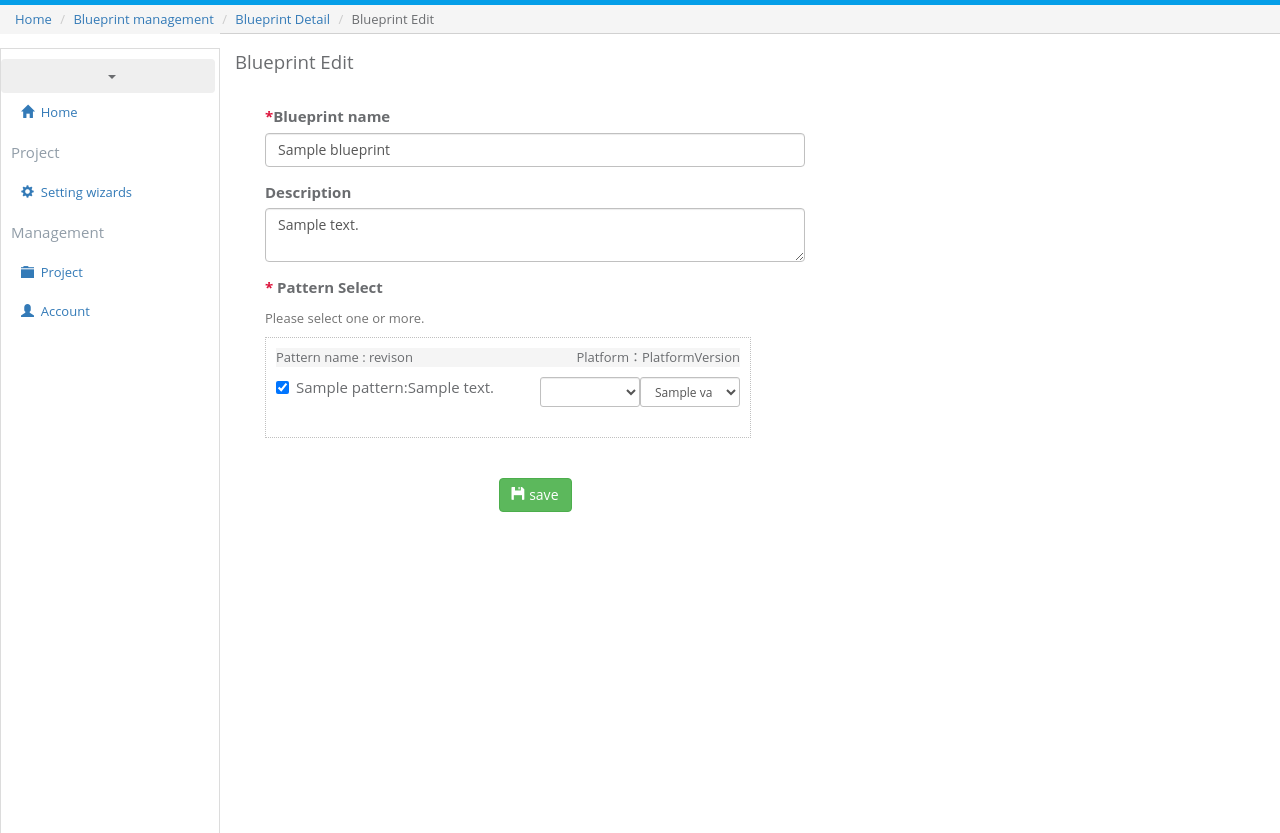
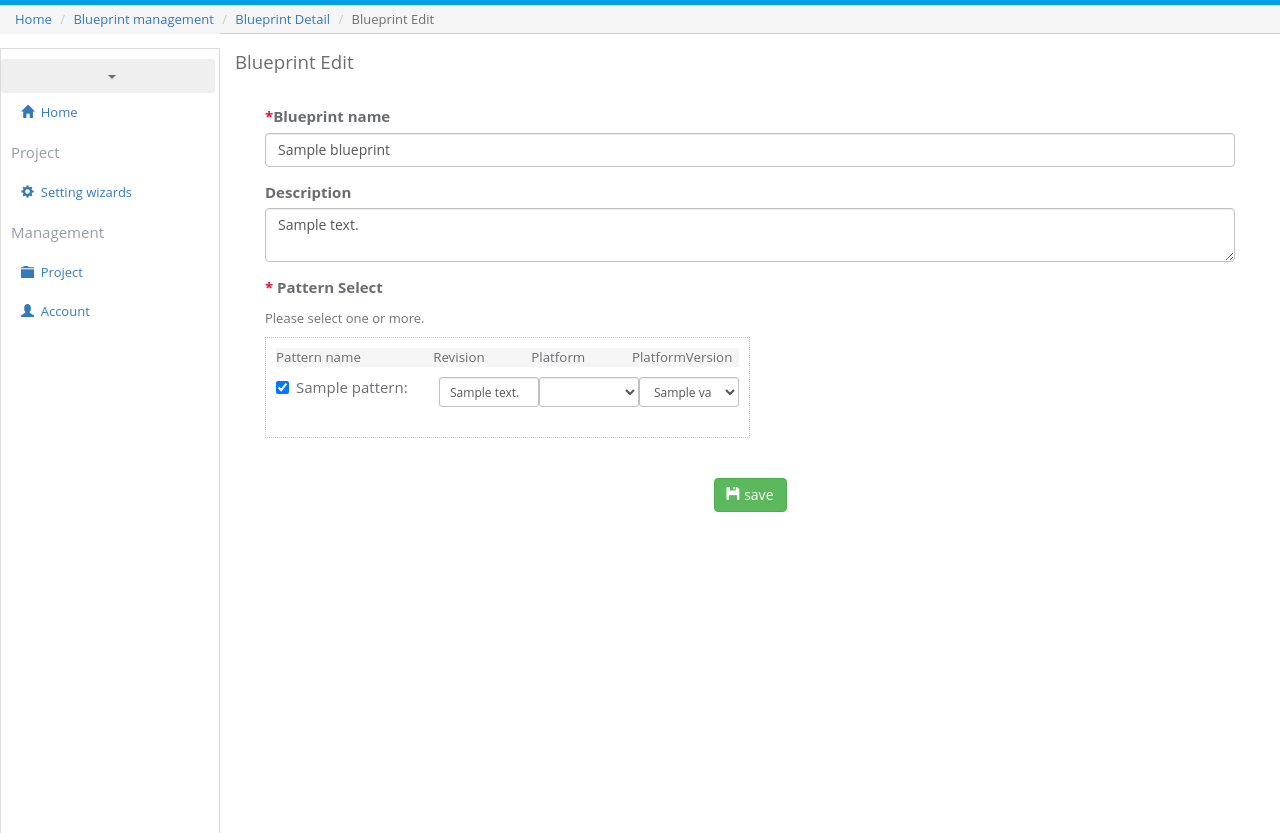
Before and after one commit to cloudconductor/cloud_conductor_gui, a Django app: template gui_app/templates/gui_app/blueprint/blueprintEdit.html in a window 1280 px wide. Shown: the part 35-868 px from the top of the page. Run offline with Django 3.2, Linux system fonts and the light colour scheme; tables that the repository leaves empty hold one stand-in row (values such as "Sample post"); the template is opened without the code that fills it: values that come from a table or form of the project are taken from there, most other values are stand-ins (such as "Sample title", 1, 10 or a date in 2020); lists and menus that the app fills with data are empty; some libraries are stand-ins or nearby versions.

Commit message:
Support to select revision when create blueprint

```diff
--- a/gui_app/static/gui_app/css/cc.css
+++ b/gui_app/static/gui_app/css/cc.css
@@ -116,18 +116,19 @@ button.cc-menu-change{
 }
 
 .cc-checkbox {
-    width:90%;
+    width:50%;
     border: dotted 1px #C0C0C0;
     padding: 10px 10px 10px 10px;
 }
 
 .cc-checkbox-var {
+    font-size: 10pt;
     width:100%;
     background-color:#F5F5F5;
 }
 
 .cc-select{
-    width:600px;
+    width 60%;
     padding: 30px;
     word-wrap:break-word;
 }
@@ -175,6 +176,12 @@ button.cc-menu-change{
 
 .right {
 	float:right;
+}
+
+.column_right {
+    margin-right: 5pt;
+    margin-left: 30pt;
+    float: right;
 }
 
 .button_button{
--- a/gui_app/templates/gui_app/blueprint/includes/formBlueprint.html
+++ b/gui_app/templates/gui_app/blueprint/includes/formBlueprint.html
@@ -5,8 +5,7 @@
 <div class="cc-select">
     <div class="form-group">
         <label><span id="req">*</span>Blueprint name</label>
-	        <input id="name" name="name" type="text" class="form-control" value="{{ blueprint.name }}">
-	        {{ form.name.errors }}
+        <input id="name" name="name" type="text" class="form-control" value="{{ blueprint.name }}"> {{ form.name.errors }}
     </div>
     <div class="form-group">
         <label>Description</label>
@@ -18,25 +17,33 @@
         <label for="pattern"><span id="req">*</span> Pattern Select</label>
         <p class="help-block">Please select one or more.</p>
         <div class="cc-checkbox vertical_middle">
-					<div class="cc-checkbox-var">Pattern name : revison <span class="right">Platform：PlatformVersion</span></div>
+            <div class="cc-checkbox-var">Pattern name
+                 <span class="column_right">PlatformVersion</span>
+                 <span class="column_right">Platform</span>
+                 <span class="column_right">Revision</span>
+            </div>
             {% for pt in patterns %}
-          <input type="hidden" name="revision" value="{'id': '{{ pt.id }}', 'revision': '{{ pt.revision }}'}"></input>
-					<div class="checkbox" style="height:40px;">
-						<label><input type="checkbox" name="pattern_id" value="{{ pt.id }}" {% for my in my_pattern %}{% ifequal my.id pt.id %} checked="checked" {% endifequal %}{% endfor %}>{{ pt.name }}:{{ pt.revision }}</label>
+            <div class="checkbox" style="height:40px;widht:100%;">
+                <label>
+                    <input type="checkbox" name="pattern_id" value="{{ pt.id }}" {% for my in my_pattern %}{% ifequal my.id pt.id %} checked="checked" {% endifequal %}{% endfor %}>
+					{{ pt.name }}:
+				</label>
                 <select name="platform_version" id="platform_version" class="form-control input-sm pull-right pull_100" style="width: 100px;">
-							  {% for b in platform_version%}
+                    {% for b in platform_version %}
                     <option value="{'id': '{{ pt.id }}', 'platform_version': '{{ b.value }}'}" {% for my in my_pattern %}{% ifequal my.id pt.id %}{% ifequal my.platform_version b.value %} selected="selected" {% endifequal %}{% endifequal %}{% endfor %}>
                         {{ b.value }}
                     </option>
                     {% endfor %}
                 </select>
                 <select name="platform" id="platform" class="form-control input-sm pull-right pull_100" style="width: 100px;">
-							  {% for b in platform%}
+                    {% for b in platform %}
                     <option value="{'id': '{{ pt.id }}', 'platform': '{{ b.value }}'}" {% for my in my_pattern %}{% ifequal my.id pt.id %}{% ifequal my.platform b.value %} selected="selected" {% endifequal %}{% endifequal %}{% endfor %}>
                         {{ b.value }}
                     </option>
                     {% endfor %}
                 </select>
+                <input type="text" id="{{ pt.id }}" class="form-control input-sm pull-right pull_100" name="_revision" value='{{ pt.revision }}'></input>
+                <input type="hidden" id="{{ pt.id }}" name="revision" value="{'id': '{{ pt.id }}', 'revision': '{{ pt.revision }}'}"></input>
             </div>
             {% endfor %}
         </div>
@@ -44,3 +51,13 @@
             <button class="btn btn-success" type="submit"><span class="glyphicon glyphicon-floppy-disk" aria-hidden="true"></span>&nbsp;save</button>
         </div>
     </div>
+    <script>
+$('input[name=_revision]').each(function(index, visual_revision){
+    $(visual_revision).on('change', function(){
+        id = $(visual_revision).attr('id');
+        current_revision = $('input[name=revision][id=' + id + ']')
+        current_revision.val("{'id': '" + id + "', 'revision': '" + $(visual_revision).val() + "'}");
+    });
+});
+    </script>
+</div>
```
Lines whose indentation alone changed are shown as unchanged.
